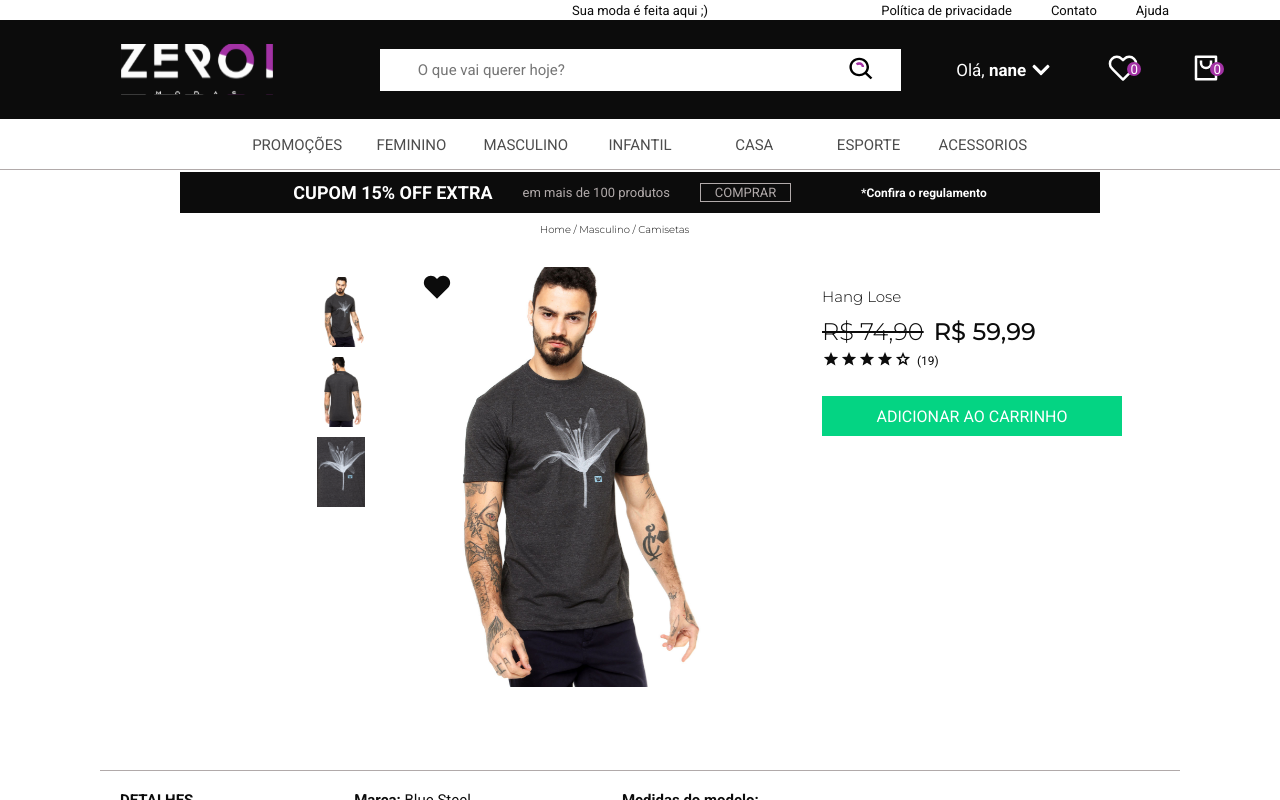
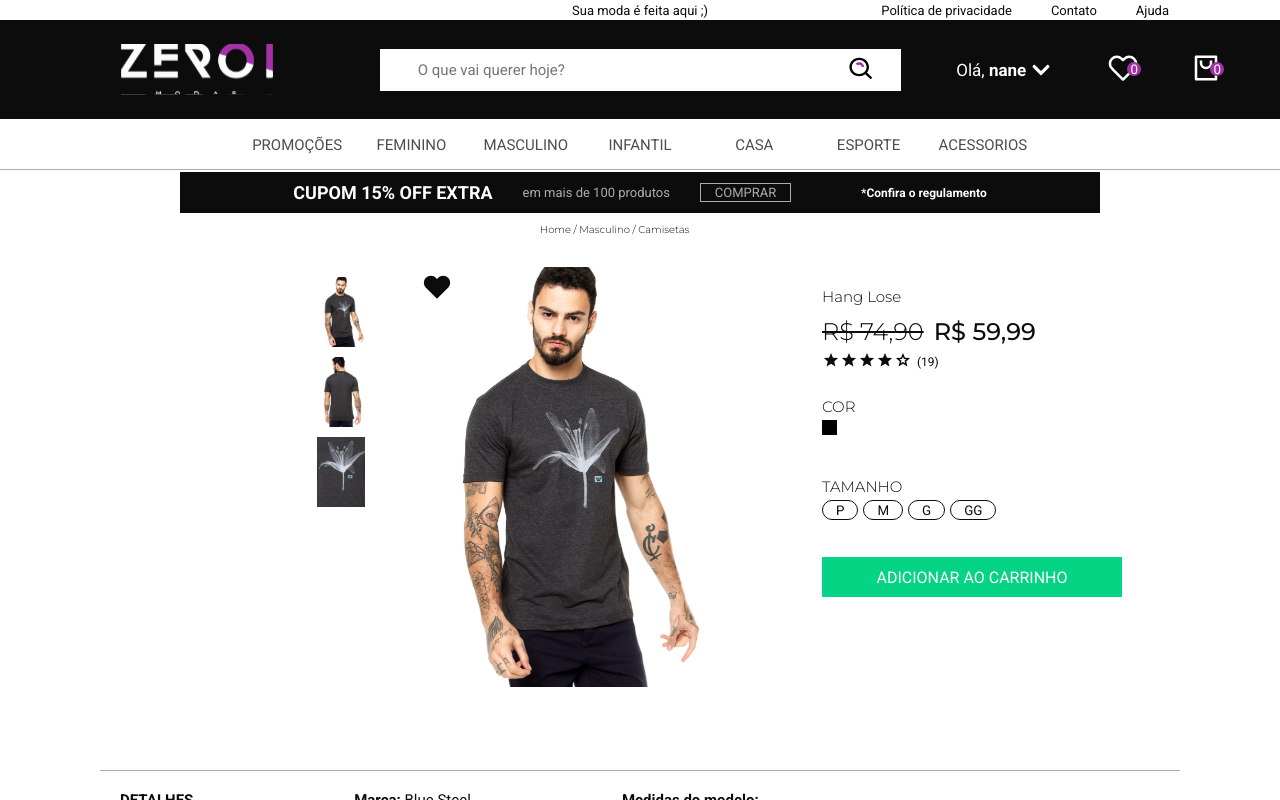
Before and after one commit to rayaneacacio/Zer01_Modas, a React (Vite) app: page /outfit in a window 1280 px wide. Built offline with nearby package versions, Linux system fonts and the light colour scheme; some icons are missing.

Commit message:
construindo page Outfit

```diff
--- a/src/pages/Outfit/index.jsx
+++ b/src/pages/Outfit/index.jsx
@@ -37,6 +37,17 @@ export function Outfit() {
     }
 
     setIsFavorite(true);
+  }
+
+  function handleOutfitSize(button) {
+    const allButtons = document.querySelectorAll(".outfit-size button");
+    allButtons.forEach(index => {
+      index.style.border = "1px solid black";
+      index.style.fontWeight = "normal";
+    });
+
+    button.style.border = "2px solid black";
+    button.style.fontWeight = "bold";
   }
 
   useEffect(() => {
@@ -82,6 +93,23 @@ export function Outfit() {
           </div>
 
           <h2> Hang Lose </h2>
+
+          <div className="outfit-color">
+            <h2> COR </h2>
+            <div>
+              <button></button>
+            </div>
+          </div>
+
+          <div className="outfit-size">
+            <h2> TAMANHO </h2>
+            <div>
+              <button onClick={(e) => handleOutfitSize(e.target) }> P </button>
+              <button onClick={(e) => handleOutfitSize(e.target) }> M </button>
+              <button onClick={(e) => handleOutfitSize(e.target) }> G </button>
+              <button onClick={(e) => handleOutfitSize(e.target) }> GG </button>
+            </div>
+          </div>
 
           <Button className="buttonBuy" title="ADICIONAR AO CARRINHO" />
         </div>
--- a/src/pages/Outfit/style.js
+++ b/src/pages/Outfit/style.js
@@ -102,7 +102,7 @@ export const Main = styled.main`
   .about {
     margin-bottom: 2rem;
 
-    > div {
+    > :first-child {
       font-size: 1.2rem;
       display: flex;
       gap: 1rem;
@@ -122,11 +122,41 @@ export const Main = styled.main`
         position: absolute;
         right: 1rem;
       }
-
     }
 
-    > h2 {
+    h2 {
       font-size: 1.5rem;
+    }
+
+    .outfit-size, .outfit-color {
+      padding: 1rem;
+      display: flex;
+      flex-direction: column;
+      gap: 0.4rem;
+
+      > div {
+        display: flex;
+        align-items: center;
+        gap: 0.5rem;
+      }
+    }
+
+    .outfit-color {
+      button {
+        background: black;
+        width: 1.5rem;
+        height: 1.5rem;
+      }
+    }
+
+    .outfit-size {
+      button {
+        background: none;
+        color: ${({ theme }) => theme.COLORS.BLACK};
+        padding: 1.5px 13px;
+        border: 1px solid ${({ theme }) => theme.COLORS.BLACK};
+        border-radius: 2rem;
+      }
     }
 
     > button {
@@ -276,12 +306,16 @@ export const Main = styled.main`
       margin-top: 5rem;
       display: flex;
       flex-direction: column;
-      gap: 5rem;
+      gap: 3rem;
 
       position: relative;
 
-      > div .boxStars {
-        bottom: -4rem;
+      > div {
+        height: 5rem;
+      }
+
+      .boxStars {
+        bottom: -2rem;
         left: 0;
       }
 
@@ -293,6 +327,10 @@ export const Main = styled.main`
       > button {
         display: flex;
         height: 4rem;
+      }
+
+      .outfit-size, .outfit-color {
+        padding: 0;
       }
     }
 
```
